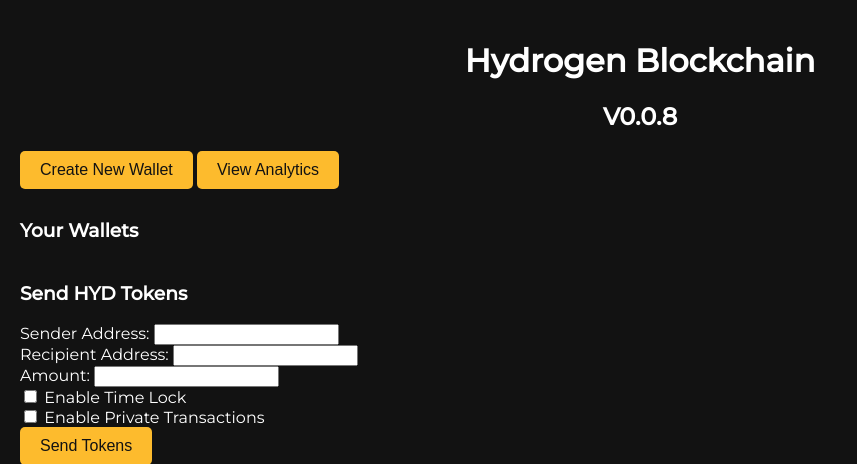
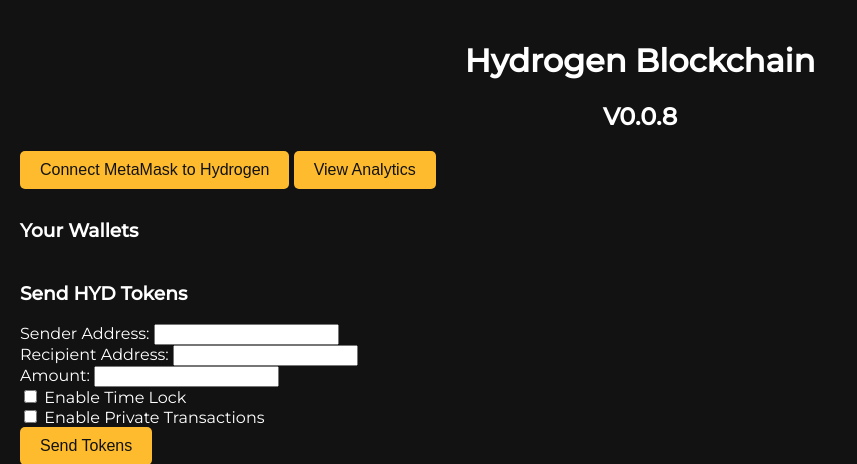
Before and after one commit to Hydrogen-hyd/Hydrogen, a Flask app: page / in a window 1280 px wide. Shown: the top 464 px of the page, without its empty margins (0-857 px from the left). Run offline with Flask 3, Linux system fonts and the light colour scheme.

Commit message:
Update index.html

```diff
--- a/.code/templates/index.html
+++ b/.code/templates/index.html
@@ -58,9 +58,7 @@
     <div class="container">
         <h1>Hydrogen Blockchain</h1>
         <h2>V0.0.8</h2>
-        <form action="/create_wallet" method="POST" style="display: inline;">
-            <button type="submit">Create New Wallet</button>
-        </form>
+        <button onclick="connectWallet()" class="connect-wallet-btn">Connect MetaMask to Hydrogen</button>
         <a href="/analytics"><button>View Analytics</button></a>
 
         <div class="wallets">
@@ -155,6 +153,90 @@
     </div>
 
     <script>
+        // Hydrogen blockchain configuration
+        const HYDROGEN_CHAIN_ID = '0x1337'; // Custom chain ID for Hydrogen blockchain
+        const HYDROGEN_NETWORK = {
+            chainId: HYDROGEN_CHAIN_ID,
+            chainName: 'Hydrogen Blockchain',
+            nativeCurrency: {
+                name: 'Hydrogen',
+                symbol: 'HYD',
+                decimals: 18
+            },
+            rpcUrls: ['http://127.0.0.1:8545'],
+            blockExplorerUrls: null
+        };
+
+        // Handle wallet connection
+        async function connectWallet() {
+            if (typeof window.ethereum === 'undefined') {
+                alert('MetaMask is not installed! Please install MetaMask to use the Hydrogen blockchain.');
+                return;
+            }
+
+            try {
+                // Request account access
+                const accounts = await window.ethereum.request({ method: 'eth_requestAccounts' });
+
+                // Try to switch to Hydrogen network
+                try {
+                    await window.ethereum.request({
+                        method: 'wallet_switchEthereumChain',
+                        params: [{ chainId: HYDROGEN_CHAIN_ID }],
+                    });
+                } catch (switchError) {
+                    // If the network doesn't exist, add it
+                    if (switchError.code === 4902) {
+                        try {
+                            await window.ethereum.request({
+                                method: 'wallet_addEthereumChain',
+                                params: [HYDROGEN_NETWORK],
+                            });
+                        } catch (addError) {
+                            console.error('Error adding Hydrogen network:', addError);
+                            alert('Failed to add Hydrogen network to MetaMask');
+                            return;
+                        }
+                    } else {
+                        console.error('Error switching to Hydrogen network:', switchError);
+                        alert('Failed to switch to Hydrogen network');
+                        return;
+                    }
+                }
+
+                // Send the connected address to our backend
+                const response = await fetch('/connect_wallet', {
+                    method: 'POST',
+                    headers: {
+                        'Content-Type': 'application/json',
+                    },
+                    body: JSON.stringify({
+                        address: accounts[0]
+                    })
+                });
+
+                if (response.ok) {
+                    location.reload(); // Refresh the page to show the connected wallet
+                } else {
+                    alert('Failed to connect wallet to Hydrogen blockchain');
+                }
+            } catch (error) {
+                console.error('Error connecting wallet:', error);
+                alert('Failed to connect wallet: ' + error.message);
+            }
+        }
+
+        // Listen for account changes
+        if (window.ethereum) {
+            window.ethereum.on('accountsChanged', function (accounts) {
+                location.reload();
+            });
+
+            window.ethereum.on('chainChanged', function (chainId) {
+                location.reload();
+            });
+        }
+
         document.getElementById('lock_time_enabled').addEventListener('change', function() {
             const lockTimeSection = document.getElementById('lock_time_section');
             lockTimeSection.style.display = this.checked ? 'block' : 'none';
```
